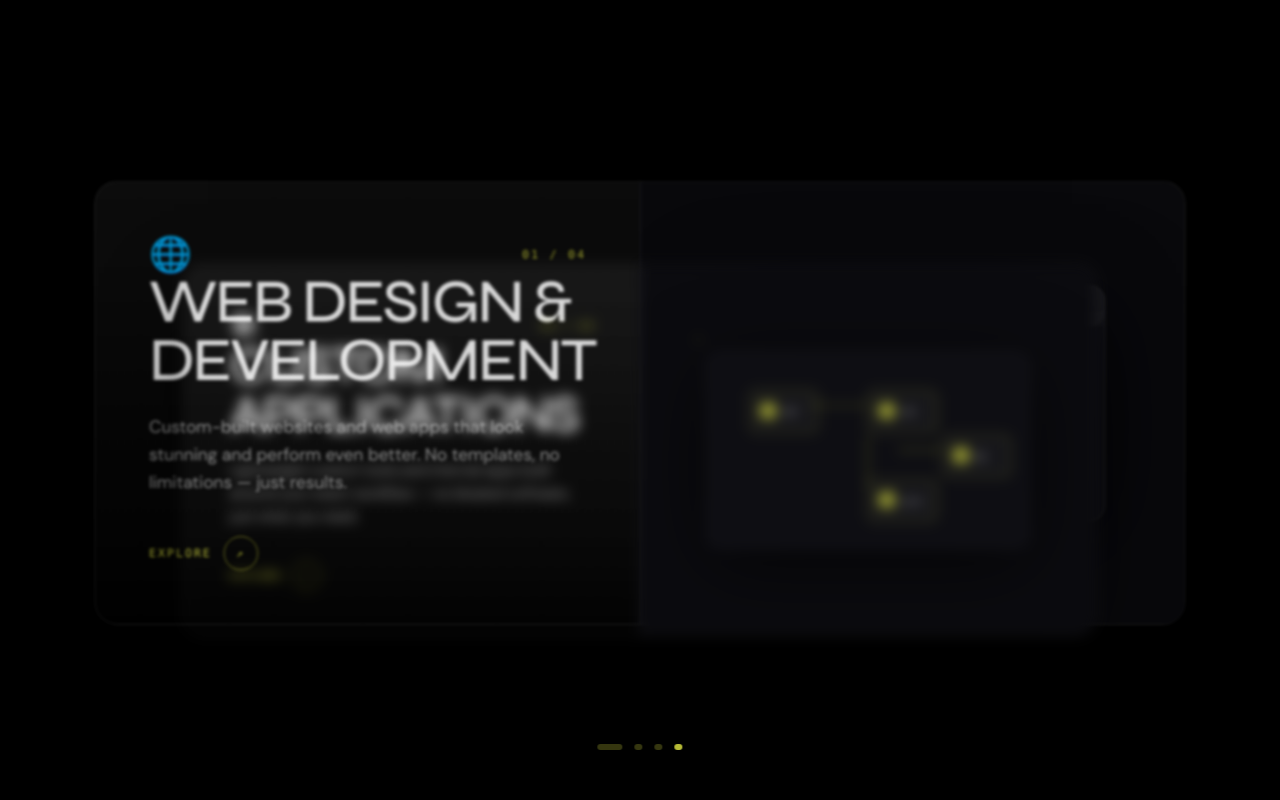
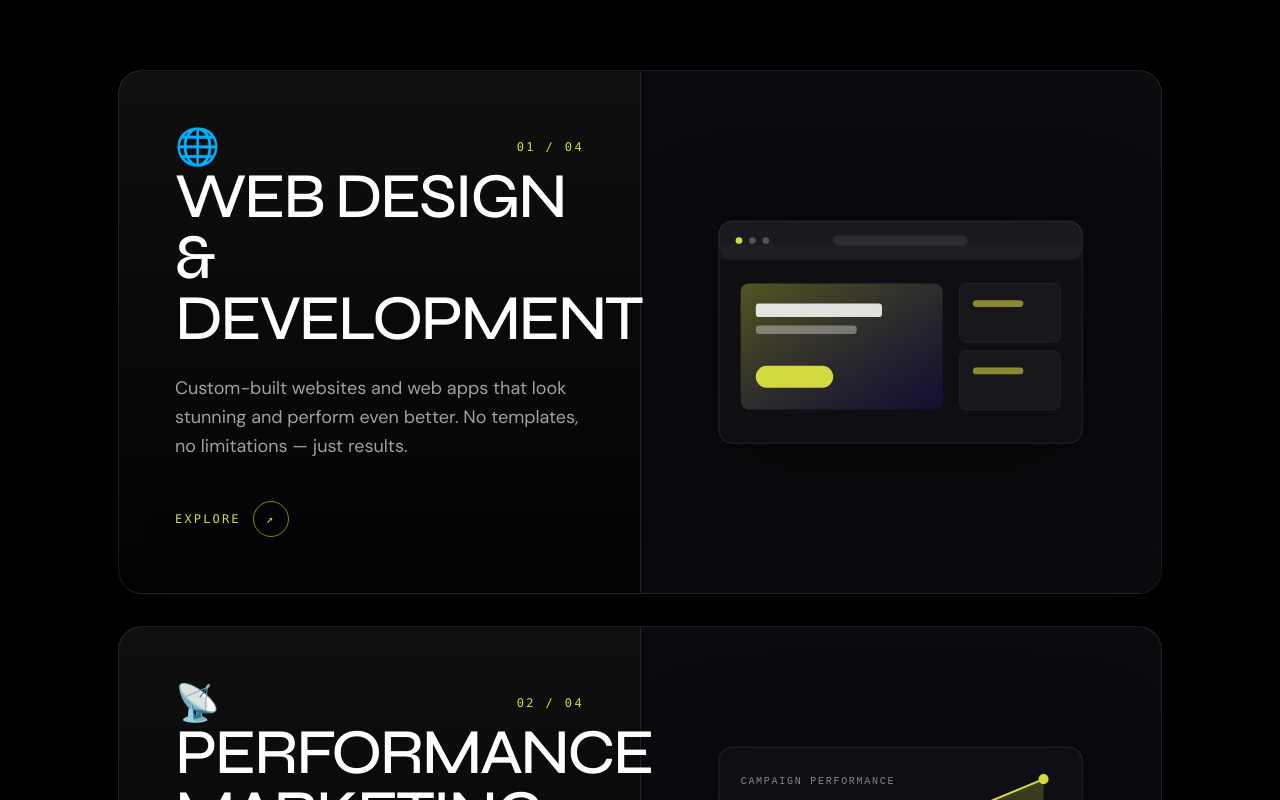
Before and after one commit to Srikar-Merugu/Kyro-Studio, a Next.js app: page /en in a window 1280 px wide. Shown: the part 1200-2000 px from the top of the page. Built offline with nearby package versions, Linux system fonts and the light colour scheme.

Commit message:
Fix Services: replace broken pinned scroll animation with reliable scroll-reveal cards

```diff
--- a/src/components/Services.tsx
+++ b/src/components/Services.tsx
@@ -1,7 +1,7 @@
 "use client";
 
 import { useRef } from "react";
-import { motion, useScroll, useTransform, type MotionValue } from "framer-motion";
+import { motion, useInView } from "framer-motion";
 import { useTranslations } from "next-intl";
 
 const EASE = [0.16, 1, 0.3, 1] as const;
@@ -20,11 +20,6 @@ const Services = () => {
     desc: t(`items.${i}.description`),
   }));
 
-  const trackRef = useRef<HTMLDivElement>(null);
-  const { scrollYProgress } = useScroll({
-    target: trackRef,
-    offset: ["start start", "end end"],
-  });
   const N = items.length;
 
   return (
@@ -50,20 +45,16 @@ const Services = () => {
         </motion.h2>
       </div>
 
-      <div ref={trackRef} className="relative" style={{ height: `${N * 100}vh` }}>
-        <div className="sticky top-0 flex h-[100svh] items-center justify-center overflow-hidden">
-          {items.map((s, i) => (
-            <ServiceCard key={i} p={scrollYProgress} index={i} total={N} {...s} />
-          ))}
-          <Counter p={scrollYProgress} total={N} />
-        </div>
+      <div className="mx-auto max-w-[1140px] px-6 pt-20 pb-20 md:px-12">
+        {items.map((s, i) => (
+          <ServiceCard key={i} index={i} total={N} {...s} />
+        ))}
       </div>
     </section>
   );
 };
 
 const ServiceCard = ({
-  p,
   index,
   total,
   n,
@@ -72,7 +63,6 @@ const ServiceCard = ({
   icon,
   visual,
 }: {
-  p: MotionValue<number>;
   index: number;
   total: number;
   n: string;
@@ -81,40 +71,24 @@ const ServiceCard = ({
   icon: string;
   visual: "web" | "growth" | "network" | "arch";
 }) => {
-  const w = 1 / total;
-  const c = (index + 0.5) * w;
-
-  const scale = useTransform(
-    p,
-    [Math.max(0, c - w), c, Math.min(1, c + w)],
-    [0.8, 1, 0.8]
-  );
-  const opacity = useTransform(
-    p,
-    [Math.max(0, c - w * 0.8), c - w * 0.1, c + w * 0.1, Math.min(1, c + w * 0.8)],
-    index === 0 ? [1, 1, 1, 0] : index === total - 1 ? [0, 1, 1, 1] : [0, 1, 1, 0]
-  );
-  const y = useTransform(
-    p,
-    [Math.max(0, c - w), c, Math.min(1, c + w)],
-    [60, 0, -60]
-  );
-  const blur = useTransform(
-    p,
-    [Math.max(0, c - w), c, Math.min(1, c + w)],
-    [8, 0, 8]
-  );
-  const filter = useTransform(blur, (b) => `blur(${b}px)`);
-  const pointerEvents = useTransform(opacity, (o) => (o > 0.5 ? "auto" : "none"));
+  const ref = useRef<HTMLDivElement>(null);
+  const inView = useInView(ref, { once: false, margin: "-15% 0px -15% 0px" });
 
   return (
     <motion.div
-      style={{ scale, opacity, y, filter, pointerEvents }}
-      className="absolute inset-0 flex items-center justify-center px-6 will-change-transform md:px-12"
+      ref={ref}
+      initial={{ opacity: 0, y: 60, scale: 0.92 }}
+      animate={
+        inView
+          ? { opacity: 1, y: 0, scale: 1 }
+          : { opacity: 0, y: 60, scale: 0.92 }
+      }
+      transition={{ duration: 0.8, ease: EASE, delay: 0.05 }}
+      className="relative mb-8 last:mb-0"
     >
       <div
         data-cursor="hover"
-        className="group grid w-full max-w-[1140px] grid-cols-1 overflow-hidden rounded-3xl border border-white/10 bg-gradient-to-b from-white/[0.06] to-white/[0.01] shadow-[0_40px_120px_-30px_rgba(0,0,0,0.8)] transition-colors duration-500 hover:border-brand-yellow/40 lg:grid-cols-2"
+        className="group grid w-full grid-cols-1 overflow-hidden rounded-3xl border border-white/10 bg-gradient-to-b from-white/[0.06] to-white/[0.01] shadow-[0_40px_120px_-30px_rgba(0,0,0,0.8)] transition-colors duration-500 hover:border-brand-yellow/40 lg:grid-cols-2"
       >
         <div className="relative z-10 flex flex-col justify-between p-8 md:p-14">
           <div className="flex items-center justify-between">
@@ -149,24 +123,6 @@ const ServiceCard = ({
     </motion.div>
   );
 };
-
-function Counter({ p, total }: { p: MotionValue<number>; total: number }) {
-  return (
-    <div className="absolute bottom-10 left-1/2 flex -translate-x-1/2 gap-3">
-      {Array.from({ length: total }).map((_, i) => (
-        <Tick key={i} p={p} index={i} total={total} />
-      ))}
-    </div>
-  );
-}
-
-function Tick({ p, index, total }: { p: MotionValue<number>; index: number; total: number }) {
-  const w = 1 / total;
-  const c = (index + 0.5) * w;
-  const opacity = useTransform(p, [c - w * 0.5, c, c + w * 0.5], [0.25, 1, 0.25]);
-  const width = useTransform(p, [c - w * 0.5, c, c + w * 0.5], ["8px", "30px", "8px"]);
-  return <motion.span style={{ opacity, width }} className="h-1.5 rounded-full bg-brand-yellow" />;
-}
 
 const Y = "#D4D93F";
 
```
